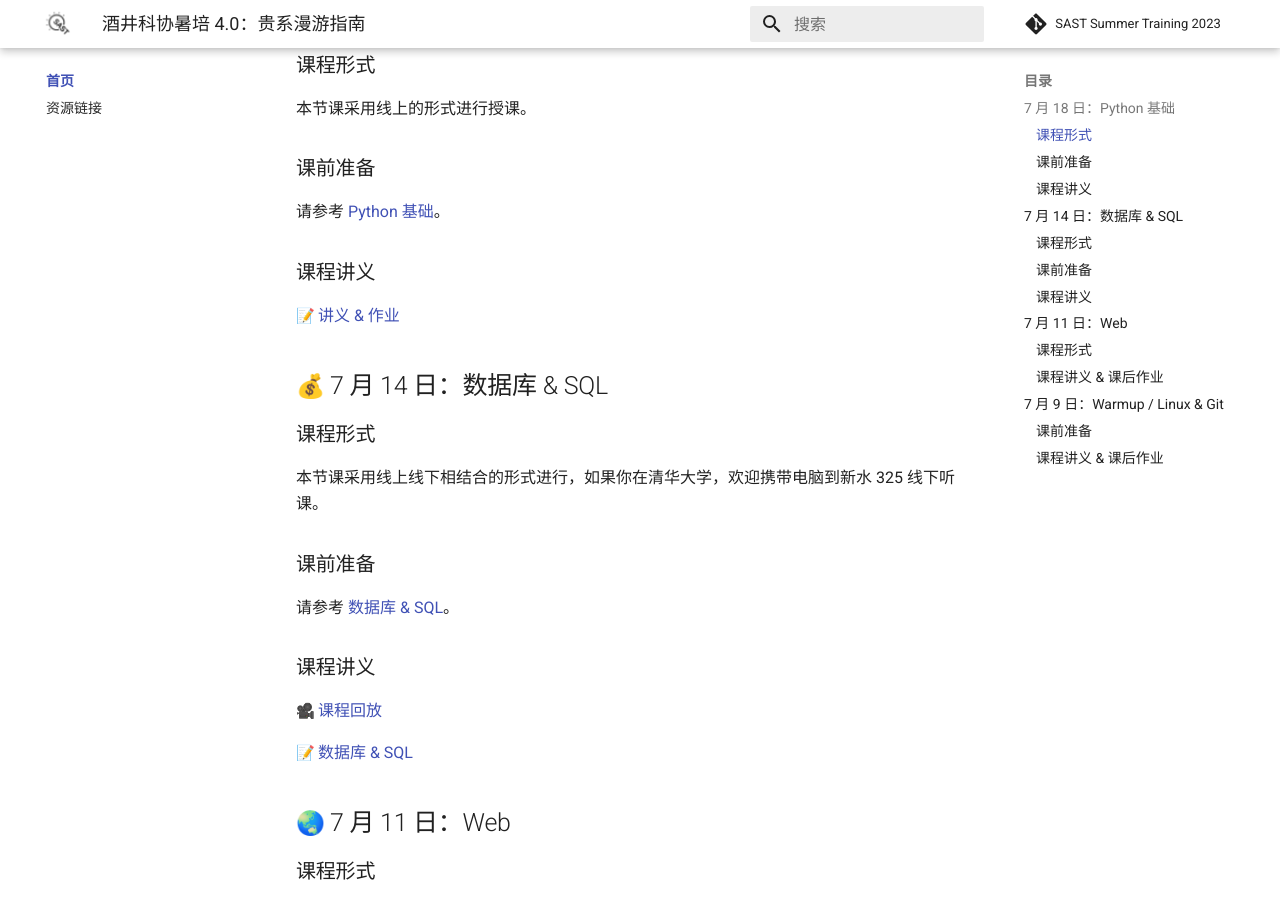
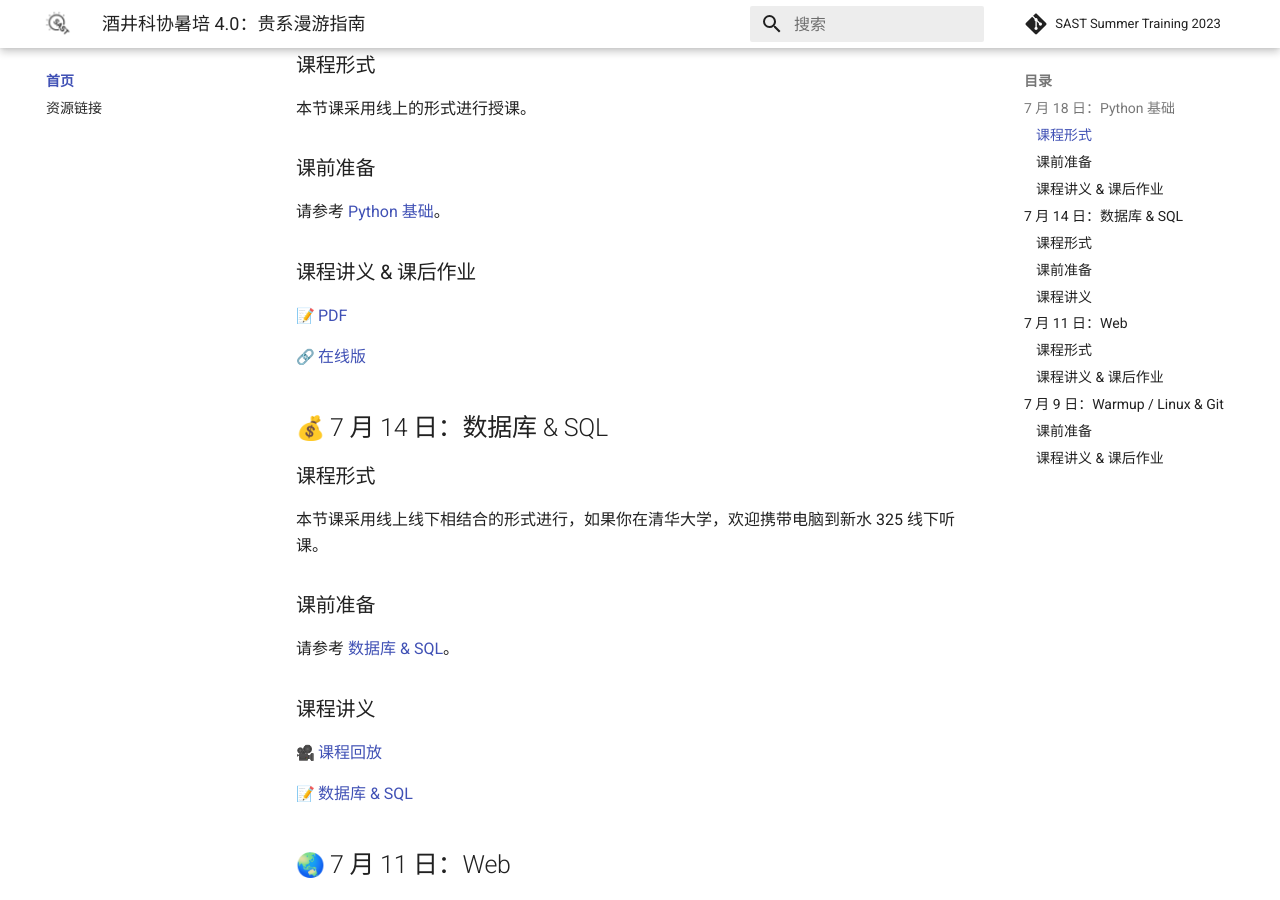
Before and after one commit to sast-summer-training-2023/sast-summer-training-2023.github.io, an MkDocs documentation site: the page built from docs/index.md, in a window 1280 px wide and 900 px high, scrolled down 472 px. Built offline with MkDocs 1.6.1 and Material for MkDocs 9.7.7, drawn with Linux system fonts in a browser that asks for light colours; emoji names are drawn with the system emoji font; comment, search, counter and statistics services are not loaded.

Commit message:
feat(python): add links to online doc

```diff
--- a/docs/index.md
+++ b/docs/index.md
@@ -20,9 +20,11 @@
 
 请参考 [Python 基础](/basic/python/#_1)。
 
-### 课程讲义
+### 课程讲义 & 课后作业
 
-:memo: [讲义 & 作业](/pdfs/python-handout.pdf)
+:memo: [PDF](/pdfs/python-handout.pdf)
+
+:link: [在线版](basic/python)
 
 ## :moneybag: 7 月 14 日：数据库 & SQL
 
```
Also changed, not shown: docs/basic/index.md (+4 -2 lines).
